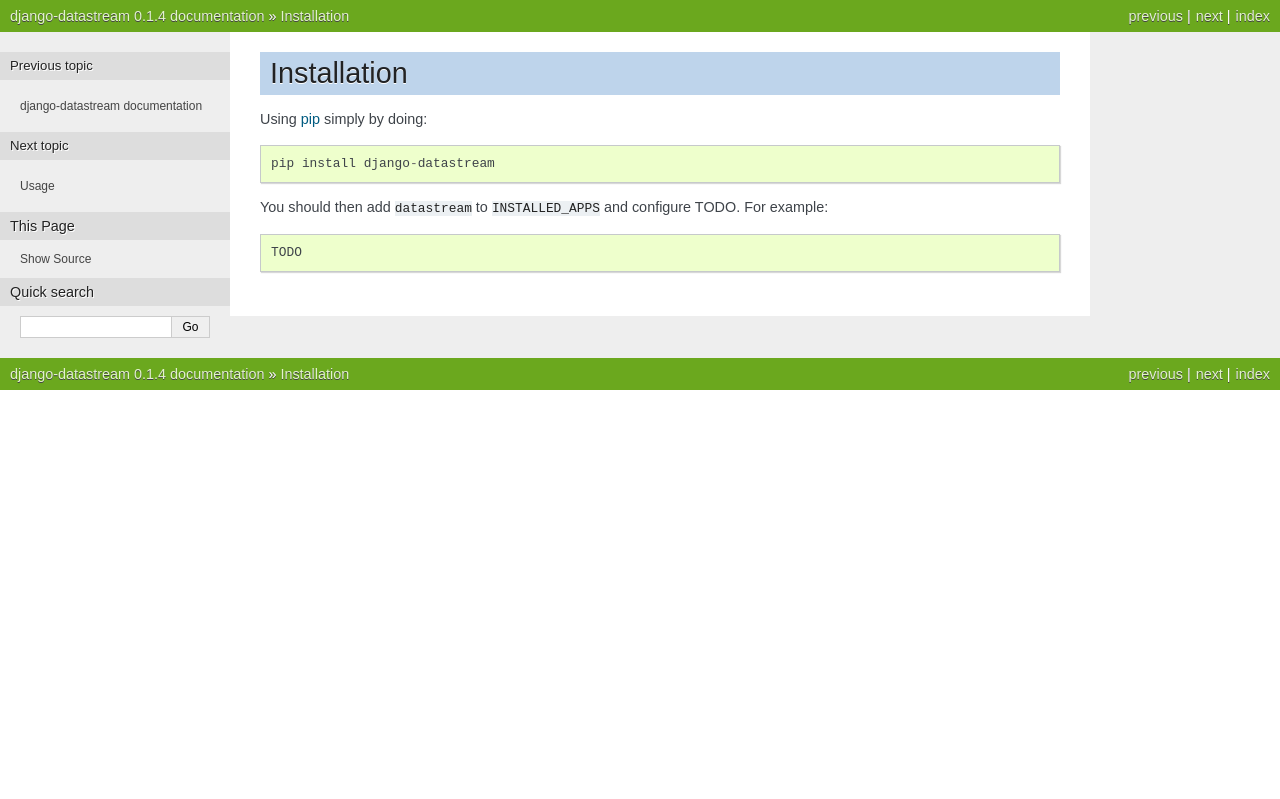
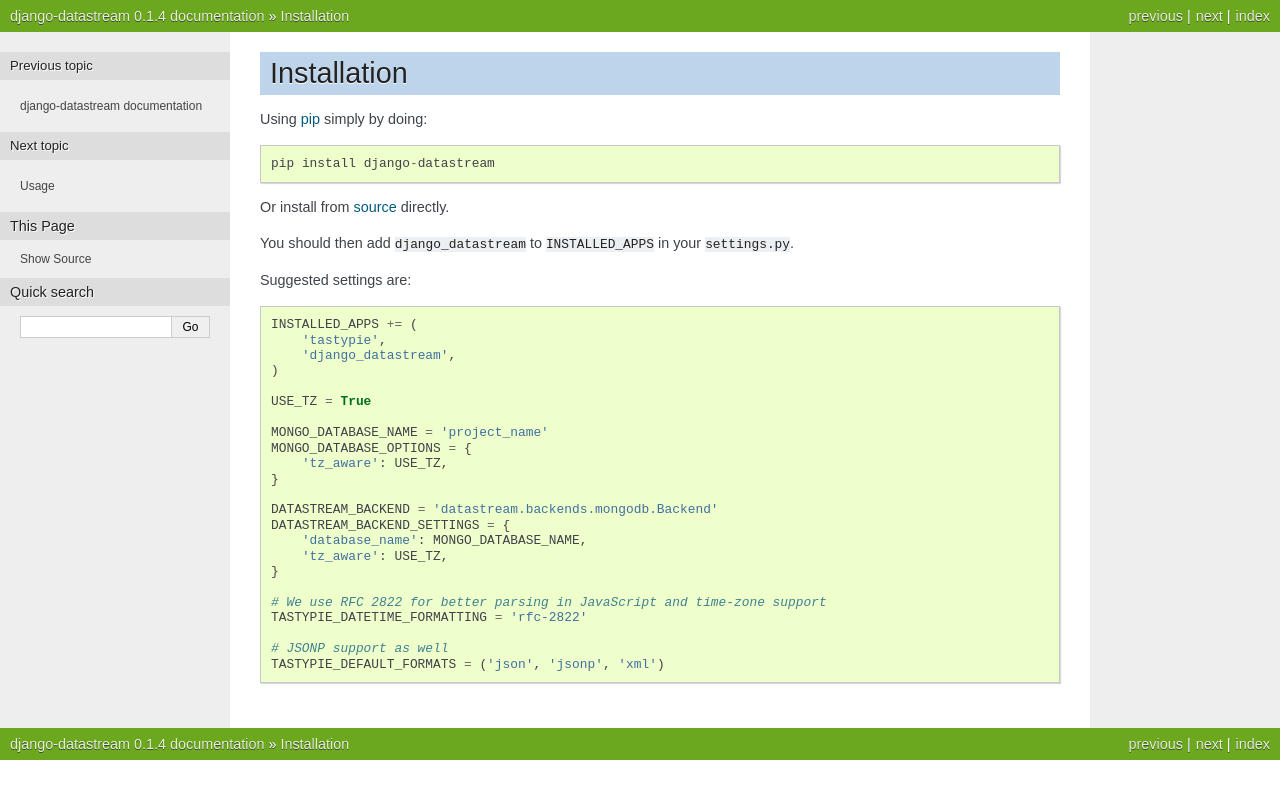
Before and after one commit to wlanslovenija/django-datastream, a Sphinx documentation site: the page built from docs/installation.rst, in a window 1280 px wide. Shown: the top 799 px of the page. Built offline with Sphinx 7.4.7, drawn with Linux system fonts in a browser that asks for light colours.

Commit message:
Index and installation docs.

```diff
--- a/docs/index.rst
+++ b/docs/index.rst
@@ -1,10 +1,10 @@
 django-datastream documentation
 ===============================
 
-django-datastream is a REST-like HTTP API for the datastream_ module based on Django_.
+This Django_ package provides a RESTful read-only HTTP interface to `time-series  Datastream API`_.
 
 .. _Django: https://www.djangoproject.com/
-.. _datastream: http://dev.wlan-si.net/wiki/Nodewatcher/Datastream
+.. _time-series  Datastream API: https://github.com/wlanslovenija/datastream
 
 Contents
 --------
--- a/docs/installation.rst
+++ b/docs/installation.rst
@@ -7,12 +7,34 @@
 
 .. _pip: http://pypi.python.org/pypi/pip
 
-You should then add ``datastream`` to ``INSTALLED_APPS`` and configure TODO. For
-example::
+Or install from source_ directly.
 
-    TODO
+.. _source: https://github.com/wlanslovenija/django-datastream
 
-.. Settings translate directly to settings of the `py-hbpush`_ package. Production
-   settings should match those configured in Nginx.
+You should then add ``django_datastream`` to ``INSTALLED_APPS`` in your ``settings.py``.
 
-.. _py-hbpush: https://github.com/mitar/py-hbpush/tree/mitar
+Suggested settings are::
+
+    INSTALLED_APPS += (
+        'tastypie',
+        'django_datastream',
+    )
+
+    USE_TZ = True
+
+    MONGO_DATABASE_NAME = 'project_name'
+    MONGO_DATABASE_OPTIONS = {
+        'tz_aware': USE_TZ,
+    }
+
+    DATASTREAM_BACKEND = 'datastream.backends.mongodb.Backend'
+    DATASTREAM_BACKEND_SETTINGS = {
+        'database_name': MONGO_DATABASE_NAME,
+        'tz_aware': USE_TZ,
+    }
+
+    # We use RFC 2822 for better parsing in JavaScript and time-zone support
+    TASTYPIE_DATETIME_FORMATTING = 'rfc-2822'
+
+    # JSONP support as well
+    TASTYPIE_DEFAULT_FORMATS = ('json', 'jsonp', 'xml')
```
